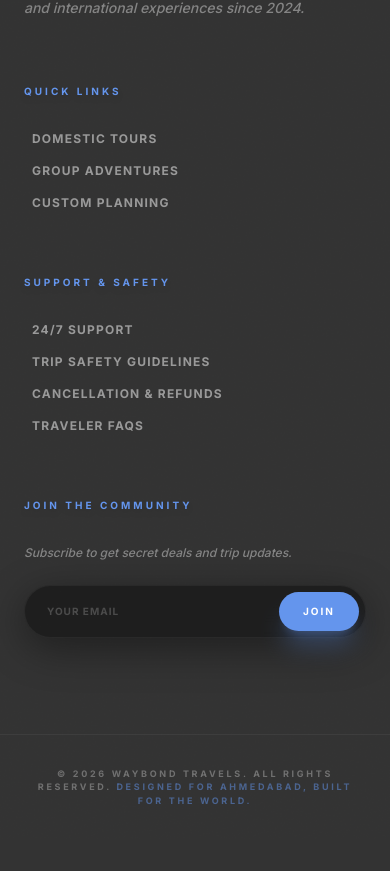
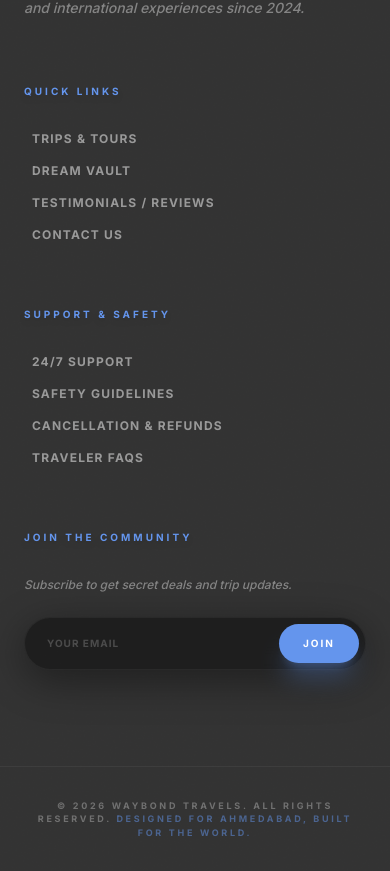
Before and after one commit to devrishiprajapati/Waybond, a React (Vite) app: page / in a window 390 px wide. Shown: the part 10255-11126 px from the top of the page. Before the commit the page ends 11094 px from the top, so only its background shows below. Built offline with nearby package versions, Linux system fonts and the light colour scheme; no server answers.

Commit message:
The scrolling issue is resolved and the footer section is finished

```diff
--- a/src/App.tsx
+++ b/src/App.tsx
@@ -1,4 +1,5 @@
 import { Routes, Route, useLocation } from 'react-router-dom'
+import { useEffect } from 'react'
 import { AnimatePresence } from 'framer-motion'
 import Navbar from './components/Navbar'
 import Footer from './components/Footer'
@@ -17,9 +18,14 @@ import EditHero from './pages/admin/EditHero'
 import AdminLogin from './pages/admin/Login'
 import FAQs from './pages/FAQs'
 import CancellationRefunds from './pages/CancellationRefunds'
+import SafetyGuidelines from './pages/SafetyGuidelines'
 
 function App() {
   const location = useLocation();
+
+  useEffect(() => {
+    window.scrollTo(0, 0)
+  }, [location.pathname])
 
   return (
     <div className="flex flex-col min-h-screen selection:bg-secondary/30 w-full overflow-x-hidden">
@@ -37,6 +43,7 @@ function App() {
             <Route path="/wishlist" element={<Wishlist />} />
             <Route path="/faqs" element={<FAQs />} />
             <Route path="/cancellation-refunds" element={<CancellationRefunds />} />
+            <Route path="/safety-guidelines" element={<SafetyGuidelines />} />
             <Route path="/trip/:id" element={<TripDetails />} />
             <Route path="/dashboard" element={<UserDashboard />} />
             <Route path="/login" element={<Login />} />
--- a/src/components/Footer.tsx
+++ b/src/components/Footer.tsx
@@ -1,5 +1,6 @@
-import React from 'react'
-import { Link } from 'react-router-dom'
+import React from "react";
+import { Link } from "react-router-dom";
+import { getWhatsAppLink } from "../lib/data";
 
 const Footer = () => {
   return (
@@ -8,44 +9,134 @@ const Footer = () => {
       <div className="max-w-[1920px] mx-auto px-6 md:px-12 lg:px-20 grid grid-cols-1 md:grid-cols-4 gap-16 relative z-10">
         <div className="space-y-6">
           <h3 className="text-3xl font-display font-black text-white tracking-tighter liquid-text">
-            WAY<span className="text-secondary text-2xl uppercase ml-1">Bond</span>
+            WAY
+            <span className="text-secondary text-2xl uppercase ml-1">Bond</span>
           </h3>
           <p className="text-white/40 leading-relaxed text-sm italic font-medium">
-            Ahmedabad's premier community travel platform. Connecting curious travelers with authentic local and international experiences since 2024.
+            Ahmedabad's premier community travel platform. Connecting curious
+            travelers with authentic local and international experiences since
+            2024.
           </p>
         </div>
         <div>
-          <h4 className="text-[10px] font-black uppercase tracking-[0.3em] mb-8 text-secondary drop-shadow-md">Quick Links</h4>
+          <h4 className="text-[10px] font-black uppercase tracking-[0.3em] mb-8 text-secondary drop-shadow-md">
+            Quick Links
+          </h4>
           <ul className="space-y-4 text-white/50 text-xs font-bold uppercase tracking-widest">
-            <li><a href="#" className="hover:text-white transition-colors flex items-center gap-2 group"><span className="w-0 h-px bg-secondary group-hover:w-4 transition-all duration-300"></span>Domestic Tours</a></li>
-            {/* <li><a href="#" className="hover:text-white transition-colors flex items-center gap-2 group"><span className="w-0 h-px bg-secondary group-hover:w-4 transition-all duration-300"></span>International Escapes</a></li> */}
-            <li><a href="#" className="hover:text-white transition-colors flex items-center gap-2 group"><span className="w-0 h-px bg-secondary group-hover:w-4 transition-all duration-300"></span>Group Adventures</a></li>
-            <li><a href="#" className="hover:text-white transition-colors flex items-center gap-2 group"><span className="w-0 h-px bg-secondary group-hover:w-4 transition-all duration-300"></span>Custom Planning</a></li>
+            <li>
+              <a
+                href="/discover"
+                className="hover:text-white transition-colors flex items-center gap-2 group"
+              >
+                <span className="w-0 h-px bg-secondary group-hover:w-4 transition-all duration-300"></span>
+                Trips & Tours
+              </a>
+            </li>
+            <li>
+              <a
+                href="/wishlist"
+                className="hover:text-white transition-colors flex items-center gap-2 group"
+              >
+                <span className="w-0 h-px bg-secondary group-hover:w-4 transition-all duration-300"></span>
+                Dream Vault
+              </a>
+            </li>
+            <li>
+              <a
+                href="#"
+                className="hover:text-white transition-colors flex items-center gap-2 group"
+              >
+                <span className="w-0 h-px bg-secondary group-hover:w-4 transition-all duration-300"></span>
+                Testimonials / Reviews
+              </a>
+            </li>
+            <li>
+              <a
+                href={getWhatsAppLink(`Hi WayBond! I'd like to get in touch regarding my trip. Can you help me?`)}
+                target="_blank"
+                className="hover:text-white transition-colors flex items-center gap-2 group"
+              >
+                <span className="w-0 h-px bg-secondary group-hover:w-4 transition-all duration-300"></span>
+               Contact Us
+              </a>
+            </li>
           </ul>
         </div>
         <div>
-          <h4 className="text-[10px] font-black uppercase tracking-[0.3em] mb-8 text-secondary drop-shadow-md">Support & Safety</h4>
+          <h4 className="text-[10px] font-black uppercase tracking-[0.3em] mb-8 text-secondary drop-shadow-md">
+            Support & Safety
+          </h4>
           <ul className="space-y-4 text-white/50 text-xs font-bold uppercase tracking-widest">
-            <li><a href="#" className="hover:text-white transition-colors flex items-center gap-2 group"><span className="w-0 h-px bg-secondary group-hover:w-4 transition-all duration-300"></span>24/7 SUPPORT </a></li>
-            <li><a href="#" className="hover:text-white transition-colors flex items-center gap-2 group"><span className="w-0 h-px bg-secondary group-hover:w-4 transition-all duration-300"></span>TRIP SAFETY GUIDELINES</a></li>
-            <li><a href="/cancellation-refunds" className="hover:text-white transition-colors flex items-center gap-2 group"><span className="w-0 h-px bg-secondary group-hover:w-4 transition-all duration-300"></span>CANCELLATION & REFUNDS</a></li>
-            <li><a href="/faqs" className="hover:text-white transition-colors flex items-center gap-2 group"><span className="w-0 h-px bg-secondary group-hover:w-4 transition-all duration-300"></span>TRAVELER FAQS</a></li>
+            <li>
+              <a
+                href={getWhatsAppLink(
+                  "Hi WayBond! I need some help with my trip. Could you assist me?",
+                )}
+                target="_blank"
+                className="hover:text-white transition-colors flex items-center gap-2 group"
+              >
+                <span className="w-0 h-px bg-secondary group-hover:w-4 transition-all duration-300"></span>
+                24/7 SUPPORT{" "}
+              </a>
+            </li>
+            <li>
+              <a
+                href="/safety-guidelines"
+                className="hover:text-white transition-colors flex items-center gap-2 group"
+              >
+                <span className="w-0 h-px bg-secondary group-hover:w-4 transition-all duration-300"></span>
+                SAFETY GUIDELINES
+              </a>
+            </li>
+            <li>
+              <a
+                href="/cancellation-refunds"
+                className="hover:text-white transition-colors flex items-center gap-2 group"
+              >
+                <span className="w-0 h-px bg-secondary group-hover:w-4 transition-all duration-300"></span>
+                CANCELLATION & REFUNDS
+              </a>
+            </li>
+            <li>
+              <a
+                href="/faqs"
+                className="hover:text-white transition-colors flex items-center gap-2 group"
+              >
+                <span className="w-0 h-px bg-secondary group-hover:w-4 transition-all duration-300"></span>
+                TRAVELER FAQS
+              </a>
+            </li>
           </ul>
         </div>
         <div>
-          <h4 className="text-[10px] font-black uppercase tracking-[0.3em] mb-8 text-secondary drop-shadow-md">Join the Community</h4>
-          <p className="text-white/40 text-xs mb-6 italic font-medium">Subscribe to get secret deals and trip updates.</p>
+          <h4 className="text-[10px] font-black uppercase tracking-[0.3em] mb-8 text-secondary drop-shadow-md">
+            Join the Community
+          </h4>
+          <p className="text-white/40 text-xs mb-6 italic font-medium">
+            Subscribe to get secret deals and trip updates.
+          </p>
           <div className="flex liquid-glass-dark rounded-full p-1.5 border border-white/10 shadow-[0_8px_32px_rgba(0,0,0,0.5)]">
-            <input type="email" placeholder="YOUR EMAIL" className="bg-transparent border-none focus:ring-0 text-[10px] font-black uppercase tracking-widest px-4 flex-grow text-white placeholder-white/20" />
-            <button className="bg-secondary px-6 py-3 rounded-full text-[10px] font-black uppercase tracking-[0.2em] hover:bg-white hover:text-charcoal transition-all shadow-xl shadow-secondary/30">Join</button>
+            <input
+              type="email"
+              placeholder="YOUR EMAIL"
+              className="bg-transparent border-none focus:ring-0 text-[10px] font-black uppercase tracking-widest px-4 flex-grow text-white placeholder-white/20"
+            />
+            <button className="bg-secondary px-6 py-3 rounded-full text-[10px] font-black uppercase tracking-[0.2em] hover:bg-white hover:text-charcoal transition-all shadow-xl shadow-secondary/30">
+              Join
+            </button>
           </div>
         </div>
       </div>
       <div className="max-w-[1920px] mx-auto px-6 md:px-12 lg:px-20 mt-24 pt-8 border-t border-white/5 text-center relative z-10">
-        <p className="text-white/30 text-[9px] font-black uppercase tracking-[0.3em]">© 2026 WayBond Travels. All rights reserved. <span className="text-secondary/50">Designed for Ahmedabad, Built for the World.</span></p>
+        <p className="text-white/30 text-[9px] font-black uppercase tracking-[0.3em]">
+          © 2026 WayBond Travels. All rights reserved.{" "}
+          <span className="text-secondary/50">
+            Designed for Ahmedabad, Built for the World.
+          </span>
+        </p>
       </div>
     </footer>
-  )
-}
+  );
+};
 
-export default Footer
+export default Footer;
--- a/src/pages/CancellationRefunds.tsx
+++ b/src/pages/CancellationRefunds.tsx
@@ -111,7 +111,7 @@ const CancellationRefunds = () => (
           <h2 className="text-3xl font-display font-black uppercase italic tracking-tighter text-white">Need help with a refund?</h2>
           <p className="text-sm text-white/50 leading-relaxed italic font-medium mt-5 mb-8">Contact our team through our official support channels for refund-related queries.</p>
           <a
-            href={getWhatsAppLink('Hi WayBond! I have a question about a cancellation or refund.')}
+            href={getWhatsAppLink(`Hi WayBond! I'd like to cancel or reschedule my trip. Can you assist me with this?`)}
             target="_blank"
             rel="noopener noreferrer"
             onClick={() => haptics.medium()}
--- a/src/pages/FAQs.tsx
+++ b/src/pages/FAQs.tsx
@@ -173,7 +173,7 @@ const FAQs = () => {
               Our team is here to help you plan your next journey with confidence.
             </p>
             <a
-              href={getWhatsAppLink("Hi WayBond! I have a question about travelling with you.")}
+              href={getWhatsAppLink("Hi WayBond! I have a question and couldn't find the answer in your FAQs. Can you help me?")}
               target="_blank"
               rel="noopener noreferrer"
               onClick={() => haptics.medium()}
--- /dev/null
+++ b/src/pages/SafetyGuidelines.tsx
@@ -0,0 +1,53 @@
+import { motion } from 'framer-motion'
+import { Helmet } from 'react-helmet-async'
+import { AlertTriangle, HeartPulse, MapPinned, ShieldCheck, UsersRound } from 'lucide-react'
+import type { LucideIcon } from 'lucide-react'
+
+const guidelines: { icon: LucideIcon, title: string, description: string }[] = [
+  { icon: ShieldCheck, title: 'Follow your trip leader', description: 'Please follow all instructions shared by your trip leader and local guides. They are there to keep the group informed, comfortable, and safe.' },
+  { icon: MapPinned, title: 'Stay with the group', description: 'Do not leave the group or change the planned route without informing your trip leader. Keep your phone charged and save the team contact details.' },
+  { icon: HeartPulse, title: 'Share medical information', description: 'Tell us in advance about allergies, medical conditions, dietary needs, or medication requirements that may affect your travel experience.' },
+  { icon: AlertTriangle, title: 'Respect weather and terrain', description: 'Mountain roads, water activities, and changing weather need care. Wear suitable footwear, carry essentials, and follow weather-related decisions from the team.' },
+  { icon: UsersRound, title: 'Travel responsibly', description: 'Respect local communities, fellow travellers, and the environment. Avoid risky behaviour, keep shared spaces clean, and help create a positive group experience.' }
+]
+
+const SafetyGuidelines = () => (
+  <motion.div initial={{ opacity: 0 }} animate={{ opacity: 1 }} exit={{ opacity: 0 }} className="min-h-screen pt-40 pb-24 bg-charcoal text-white relative overflow-hidden">
+    <Helmet>
+      <title>Trip Safety Guidelines | WayBond</title>
+      <meta name="description" content="Essential safety guidelines for travelling with WayBond Experiences." />
+    </Helmet>
+    <div className="absolute top-24 left-[-12%] h-[32rem] w-[32rem] rounded-full bg-secondary/10 blur-[140px] pointer-events-none" />
+    <div className="max-w-[1400px] mx-auto px-6 md:px-12 lg:px-20 relative z-10">
+      <div className="max-w-4xl mb-16 md:mb-20 space-y-6">
+        <motion.div initial={{ opacity: 0, y: 20 }} animate={{ opacity: 1, y: 0 }} className="liquid-glass inline-flex items-center gap-3 px-5 py-2 rounded-full border-white/10 shadow-lg">
+          <ShieldCheck size={14} className="text-secondary" />
+          <span className="text-secondary font-black uppercase tracking-[0.4em] text-[9px]">Your wellbeing matters</span>
+        </motion.div>
+        <motion.h1 initial={{ opacity: 0, y: 30 }} animate={{ opacity: 1, y: 0 }} className="text-5xl md:text-7xl lg:text-[6rem] font-display font-black text-white tracking-tighter uppercase leading-[0.9] liquid-text italic">
+          TRIP SAFETY<br /><span className="text-secondary">GUIDELINES</span>
+        </motion.h1>
+        <motion.p initial={{ opacity: 0, y: 20 }} animate={{ opacity: 1, y: 0 }} transition={{ delay: 0.1 }} className="text-lg text-white/50 font-medium max-w-2xl italic leading-relaxed">
+          A few simple practices help every WayBond journey stay safe, respectful, and memorable for everyone.
+        </motion.p>
+      </div>
+      <div className="grid grid-cols-1 md:grid-cols-2 gap-6 md:gap-8">
+        {guidelines.map((guideline, index) => {
+          const Icon = guideline.icon
+          return <motion.article key={guideline.title} initial={{ opacity: 0, y: 24 }} whileInView={{ opacity: 1, y: 0 }} viewport={{ once: true }} transition={{ delay: index * 0.08 }} className={`liquid-glass-dark p-8 md:p-10 rounded-[2.5rem] border border-white/10 shadow-xl group hover:border-secondary/30 transition-colors ${index === guidelines.length - 1 ? 'md:col-span-2' : ''}`}>
+            <div className="flex gap-6 items-start">
+              <div className="shrink-0 bg-secondary/20 p-4 rounded-2xl group-hover:scale-110 transition-transform duration-500"><Icon className="text-secondary" size={26} /></div>
+              <div><p className="text-[9px] font-black tracking-[0.3em] text-secondary uppercase mb-2">Guideline {String(index + 1).padStart(2, '0')}</p><h2 className="text-2xl md:text-3xl font-display font-black uppercase italic tracking-tighter text-white">{guideline.title}</h2><p className="text-sm text-white/55 leading-relaxed font-medium italic mt-4 max-w-2xl">{guideline.description}</p></div>
+            </div>
+          </motion.article>
+        })}
+      </div>
+      <motion.section initial={{ opacity: 0, y: 20 }} whileInView={{ opacity: 1, y: 0 }} viewport={{ once: true }} className="mt-10 liquid-glass p-8 md:p-12 rounded-[3rem] border border-white/15 shadow-2xl text-center">
+        <h2 className="text-3xl md:text-4xl font-display font-black uppercase italic tracking-tighter text-white">In an emergency</h2>
+        <p className="text-sm text-white/55 leading-relaxed italic font-medium mt-4 max-w-2xl mx-auto">Inform your trip leader immediately. If urgent medical help is needed, contact local emergency services first, then reach the WayBond team through the support contact shared for your trip.</p>
+      </motion.section>
+    </div>
+  </motion.div>
+)
+
+export default SafetyGuidelines
```
